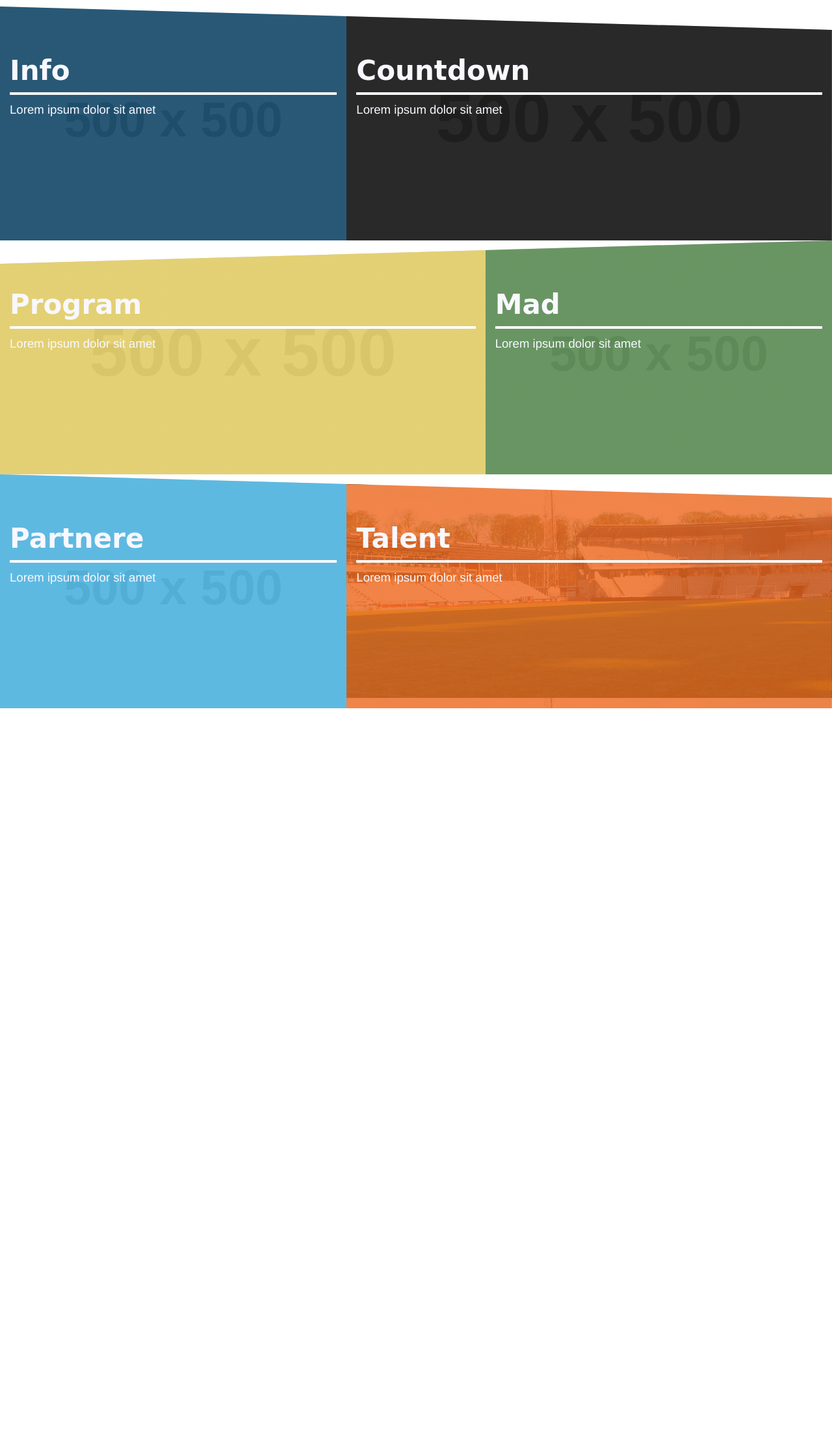
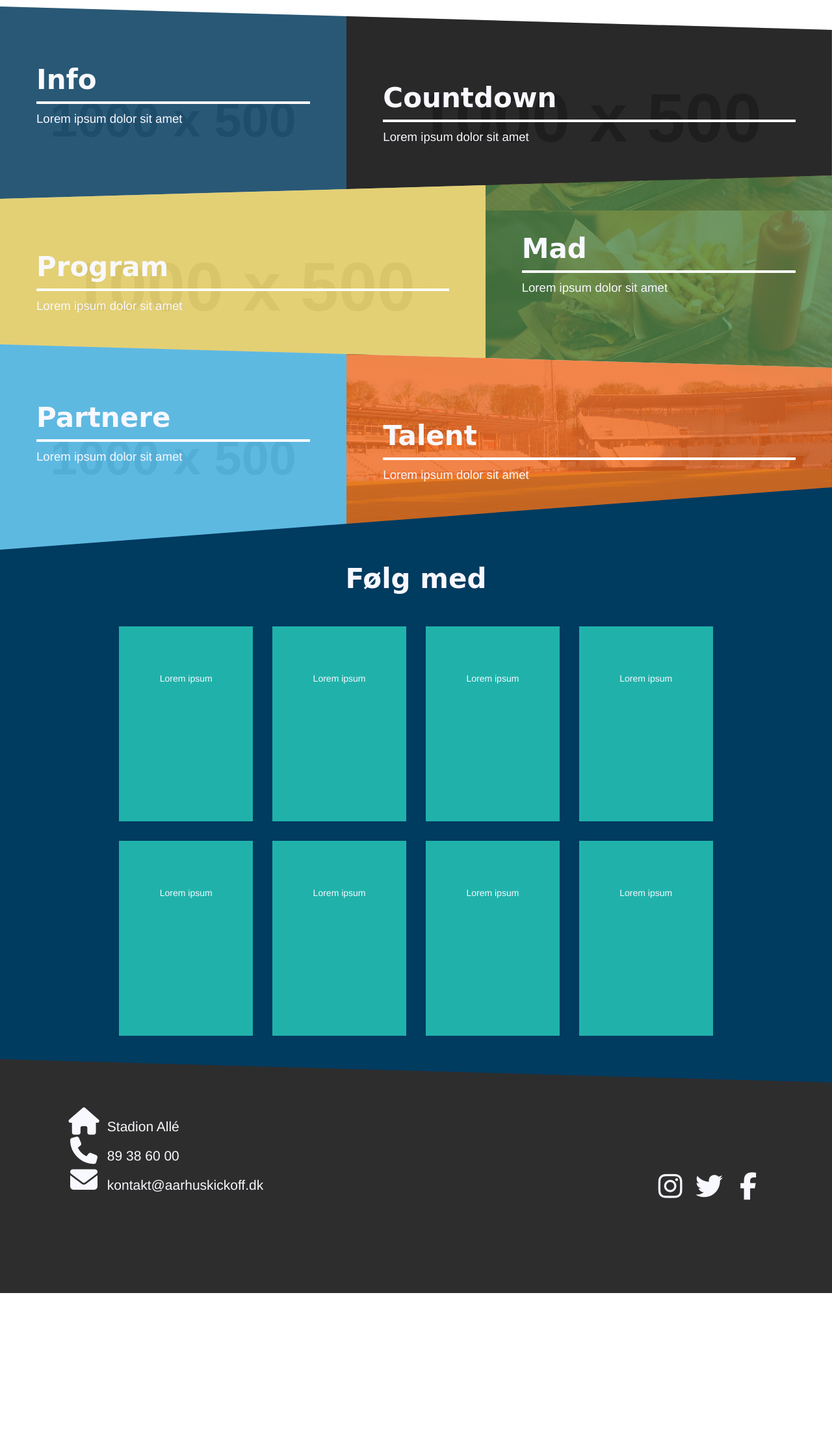
Before and after one commit to mhn2012/Projekt-3.2, a PHP site: page / in a window 1280 px wide. Shown: the part 108-2338 px from the top of the page at 65% size. Before the commit the page ends 1198 px from the top, so only its background shows below. Run offline with PHP 8.4, Linux system fonts and the light colour scheme; grey boxes labelled with a size stand in for pictures from a placeholder-image service; some libraries are stand-ins or nearby versions; some web fonts are replaced.

Commit message:
Z-index+skew+feed+footer

```diff
--- a/css/style.css
+++ b/css/style.css
@@ -32,34 +32,59 @@ a:hover, a:focus {
    ========================================================================== */
 
 .main-video {
-    width: 100%;
     height: 100vh;
-    background-color: black;
-    padding-left: -15px;
-    padding-right: -15px;
+    position: relative;
+    background-color: #2d2d2d;
+    z-index: 0;
 }
 
 /* ==========================================================================
    Boxes
    ========================================================================== */
 
+
 .box-row-1 {
     -webkit-clip-path: polygon(0 0, 100% 20%, 100% 100%, 0 100%);
     clip-path: polygon(0 0, 100% 10%, 100% 100%, 0 100%);
+    position: relative;
+    z-index: 1;
 }
 
 .box-row-2 {
     -webkit-clip-path: polygon(0 20%, 100% 0, 100% 100%, 0 100%);
     clip-path: polygon(0 10%, 100% 0, 100% 100%, 0 100%);
+    position: relative;
+    z-index: 2;
+    top: -100px;
 }
 
 .box-row-3 {
     -webkit-clip-path: polygon(0 0, 100% 20%, 100% 100%, 0 100%);
     clip-path: polygon(0 0, 100% 10%, 100% 100%, 0 100%);
+    position: relative;
+    z-index: 3;
+    top: -200px;
+}
+
+.box-row-4 {
+    -webkit-clip-path: polygon(0 10%, 100% 0, 100% 100%, 0 100%);
+    clip-path: polygon(0 10%, 100% 0, 100% 100%, 0 100%);
+    position: relative;
+    z-index: 4;
+    top: -340px;
+}
+
+.box-row-5 {
+    -webkit-clip-path: polygon(0 0, 100% 20%, 100% 100%, 0 100%);
+    clip-path: polygon(0 0, 100% 10%, 100% 100%, 0 100%);
+    position: relative;
+    z-index: 5;
+    top: -420px;
 }
 
 .box {
-    padding: 4em;
+    position: relative;
+    padding: 4em !important;
     height: 100%;
     height: 360px;
     overflow: hidden;
@@ -92,72 +117,71 @@ a:hover .box, a:focus .box {
 
 .info {
     background-color: #003b60;
-    z-index: 3;
     background:
         linear-gradient(
             rgba(0, 59, 96, 0.80),
             rgba(0, 59, 96, 0.80)
             ),
-            url(http://placehold.it/500);
+            url(http://placehold.it/1000x500);
     background-position: center;
     background-size: 100%;
+    padding-top: 5em !important;
 }
 
 .countdown {
     background-color: #000;
-    z-index: 3;
     background:
         linear-gradient(
             rgba(0, 0, 0, 0.80),
             rgba(0, 0, 0, 0.80)
             ),
-            url(http://placehold.it/500);
+            url(http://placehold.it/1000x500);
     background-position: center;
     background-size: 100%;
+    padding-top: 7em !important;
 }
 
 .program {
     background-color: #e9d15f;
-    z-index: 2;
     background:
         linear-gradient(
             rgba(233, 209, 95, 0.80),
             rgba(233, 209, 95, 0.80)
             ),
-            url(http://placehold.it/500);
+            url(http://placehold.it/1000x500);
     background-position: center;
     background-size: 100%;
+    padding-top: 7em !important;
 }
 
 .mad {
     background-color: #508749;
-    z-index: 2;
     background:
         linear-gradient(
             rgba(80, 135, 73, 0.80),
             rgba(80, 135, 73, 0.80)
             ),
-            url(http://placehold.it/500);
+            url(../img/food.jpg);
     background-position: center;
     background-size: 100%;
+    padding-top: 5em !important;
 }
 
 .partnere {
     background-color: lightblue;
-    z-index: 1;
     background:
         linear-gradient(
             rgba(66, 180, 230, 0.80),
             rgba(66, 180, 230, 0.80)
             ),
-            url(http://placehold.it/500);
+            url(http://placehold.it/1000x500);
     background-position: center;
     background-size: 100%;
+    padding-top: 5em !important;
 }
 
 .talent {
     background-color: #ef661c;
-    z-index: 1;
     background:
         linear-gradient(
             rgba(239, 102, 28, 0.80),
@@ -166,4 +190,77 @@ a:hover .box, a:focus .box {
             url(../img/field.jpg);
     background-position: center;
     background-size: 100%;
+    padding-top: 7em !important;
 }
+
+
+/* ==========================================================================
+   Social Feed
+   ========================================================================== */
+
+.social-box {
+    background-color: #003b60;
+    height: 960px;
+    padding-top: 7em !important;
+}
+
+.social-box .box-header {
+    text-align: center;
+    border: none;
+}
+
+.social-pad {
+    background-color: lightseagreen;
+    text-align: center;
+    min-height: 300px;
+    line-height: 160px;
+    margin-top: 30px;
+}
+
+/* ==========================================================================
+   Footer
+   ========================================================================== */
+
+.footer {
+    padding: 4em;
+    background-color: #2d2d2d;
+    height: 360px;
+    font-size: 1.5em;
+
+}
+
+.footer i {
+    text-align: center;
+    font-size: 2em;
+    min-width: 60px;
+}
+
+.footer a {
+    color: ghostwhite;
+    transition:all 0.2s ;
+        -webkit-transition:all 0.2s ;
+        -o-transition:all 0.2s ;
+        -moz-transition:all 0.2s ;
+}
+.footer a:hover {
+    color: #6d6d6d;
+}
+
+.contact-footer li{
+    position: relative;
+    display: block;
+    list-style: none;
+    bottom: 10px;
+}
+
+.social-buttons {
+    top: 100px;
+}
+
+.social-buttons li{
+    bottom: 10px;
+    position: relative;
+    float: right;
+    list-style: none;
+    display: inline-block;
+}
--- a/index.html
+++ b/index.html
@@ -6,11 +6,16 @@
     <title>Aarhus Kickoff</title>
     <meta name="description" content="The HTML5 Herald">
     <meta name="author" content="SitePoint">
+
+    <!-- Dependencies -->
+    <link rel="stylesheet" href="css/bootstrap.css">
+
+    <!-- Custom Stylesheet -->
     <link rel="stylesheet" href="css/style.css">
-    <link rel="stylesheet" href="css/bootstrap.css">
 
     <!-- Fonts -->
     <link href="https://fonts.googleapis.com/css?family=Bungee+Inline" rel="stylesheet">
+    <script src="https://use.fontawesome.com/3e95a83342.js"></script>
 
     <!--[if lt IE 9]>
     <script src="https://cdnjs.cloudflare.com/ajax/libs/html5shiv/3.7.3/html5shiv.js"></script>
@@ -36,11 +41,10 @@
             </ul>
         </nav>
 
-<!--
-        <iframe class="main-video">
+        <!--<iframe class="main-video col-lg-12">
 
-        </iframe>
--->
+        </iframe>-->
+
         <section class="box-row-1 row">
             <a href="#">
                 <article class="info box col-lg-5">
@@ -86,6 +90,89 @@
             </a>
         </section>
 
+        <section class="box-row-4 row">
+            <article class="social-box box col-lg-12">
+
+                <h2 class="box-header">Følg med</h2>
+
+                <div class="col-lg-10 col-lg-offset-1 row">
+                    <figure class="social-feed col-lg-3">
+                        <div class="social-pad">Lorem ipsum</div>
+                    </figure>
+                    <figure class="social-feed col-lg-3">
+                        <div class="social-pad">Lorem ipsum</div>
+                    </figure>
+                    <figure class="social-feed col-lg-3">
+                        <div class="social-pad">Lorem ipsum</div>
+                    </figure>
+                    <figure class="social-feed col-lg-3">
+                        <div class="social-pad">Lorem ipsum</div>
+                    </figure>
+                </div>
+
+                <div class="col-lg-10 col-lg-offset-1 row">
+                    <figure class="social-feed col-lg-3">
+                        <div class="social-pad">Lorem ipsum</div>
+                    </figure>
+                    <figure class="social-feed col-lg-3">
+                        <div class="social-pad">Lorem ipsum</div>
+                    </figure>
+                    <figure class="social-feed col-lg-3">
+                        <div class="social-pad">Lorem ipsum</div>
+                    </figure>
+                    <figure class="social-feed col-lg-3">
+                        <div class="social-pad">Lorem ipsum</div>
+                    </figure>
+                </div>
+
+            </article>
+        </section>
+
+        <footer class="box-row-5 row">
+            <article class="footer col-lg-12">
+
+                <ul class="contact-footer col-lg-6">
+                    <li>
+                        <a href="#">
+                            <i class="fa fa-home" aria-hidden="true"></i>
+                            Stadion Allé
+                        </a>
+                    </li>
+                    <li>
+                        <a href="#">
+                            <i class="fa fa-phone" aria-hidden="true"></i>
+                            89 38 60 00
+                        </a>
+                    </li>
+                    <li>
+                        <a href="#">
+                            <i class="fa fa-envelope" aria-hidden="true"></i>
+                            kontakt@aarhuskickoff.dk
+                        </a>
+                    </li>
+                </ul>
+
+                <ul class="social-buttons col-lg-6">
+                    <li>
+                        <a href="#">
+                            <i class="fa fa-facebook" aria-hidden="true"></i>
+                        </a>
+                    </li>
+                    <li>
+                        <a href="#">
+                            <i class="fa fa-twitter" aria-hidden="true"></i>
+                        </a>
+                    </li>
+                    <li>
+                        <a href="#">
+                            <i class="fa fa-instagram" aria-hidden="true"></i>
+                        </a>
+                    </li>
+                </ul>
+
+            </article>
+        </footer>
+
     </main>
     <script src="js/scripts.js"></script>
 </body>
```
Also changed, not shown: img/food.jpg (added).
